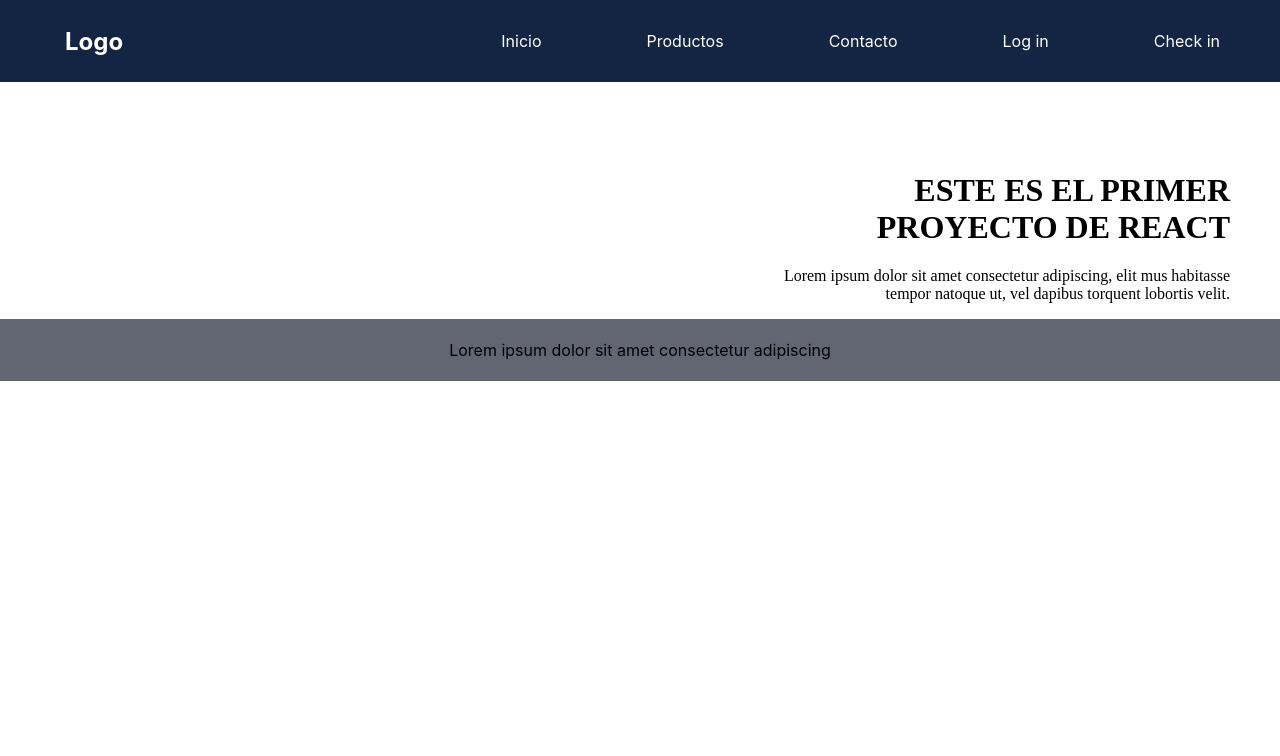
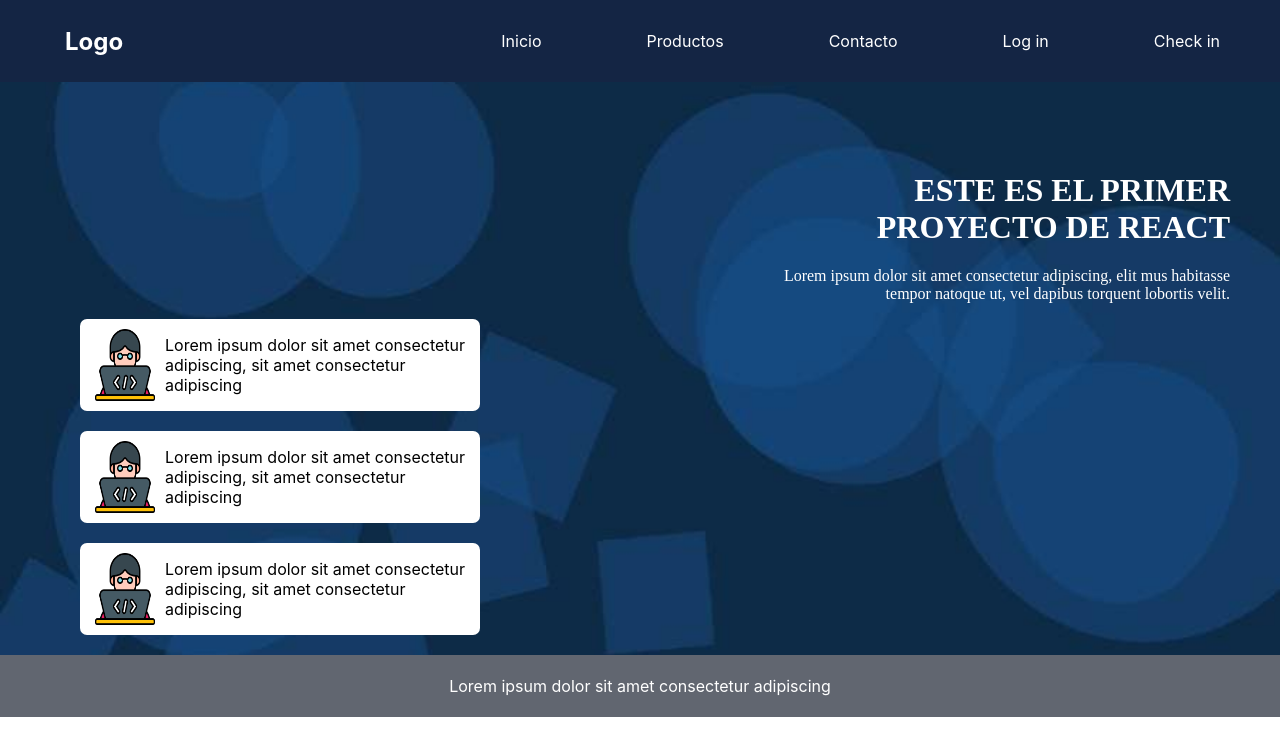
Before and after one commit to MCantillo5/primer-project-react, a React (Create React App) app: page /Home in a window 1280 px wide. Shown: the top 756 px of the page. Built offline with nearby package versions, Linux system fonts and the light colour scheme.

Commit message:
media-actualizacion

```diff
--- a/src/App.css
+++ b/src/App.css
@@ -234,19 +234,20 @@ input{
 /* product */
 
 .content{
-  align-items: center;
   text-align: center;
   display: flex;
+  padding: 30px;
 }
 
 .group-content{
   width: 100%;
-  margin: 0 auto;
+  border: 1px solid #ccc;
+  margin-left: 20px;
 }
 
 
 .product-img{
-  width: 10%;
+  width: 100px;
   margin-top: 100px;
 }
 
@@ -256,4 +257,13 @@ footer{
   padding: 5px;
   text-align: center;
   background-color: #616670;
+  color: white;
 }
+
+.content-home{
+  /* background-image: url(/public/img/fondo.jpg);
+  background-repeat: no-repeat;
+  background-size: 100% 100%; */
+
+  color: white;
+}
--- a/src/components/home.js
+++ b/src/components/home.js
@@ -1,16 +1,36 @@
-import React from "react";
+import React from 'react';
 
+const Home = () => {
+	return (
 
+			<div className="content-home">
+			<header className="header">
+				<div className="title">
+					<h1>
+						ESTE ES EL PRIMER <br></br>PROYECTO DE REACT
+					</h1>
+					<p>
+						Lorem ipsum dolor sit amet consectetur adipiscing, elit mus
+						habitasse <br /> tempor natoque ut, vel dapibus torquent lobortis
+						velit.
+					</p>
+				</div>
+			</header>
+      <section className="group-chart">
+        <img src='img/icon.png' className="icons" alt="img"></img>
+        <p>Lorem ipsum dolor sit amet consectetur adipiscing, sit amet consectetur adipiscing</p>
+      </section>
+      <section className="group-chart">
+        <img src='img/icon.png' className="icons" alt="img"></img>
+        <p>Lorem ipsum dolor sit amet consectetur adipiscing, sit amet consectetur adipiscing</p>
+      </section>
+      <section className="group-chart">
+        <img src='img/icon.png' className="icons" alt="img"></img>
+        <p>Lorem ipsum dolor sit amet consectetur adipiscing, sit amet consectetur adipiscing</p>
+      </section>
+      </div>
 
-const Home= () =>{
-  return(
-    <header className="header">
-      <div className="title">
-        <h1>ESTE ES EL PRIMER <br></br>PROYECTO DE REACT</h1>
-        <p>Lorem ipsum dolor sit amet consectetur adipiscing,  elit mus habitasse <br/> tempor natoque ut, vel dapibus torquent lobortis velit.</p>
-      </div>
-    </header>
-  )
-}
+	);
+};
 
 export default Home;
--- a/src/index.css
+++ b/src/index.css
@@ -2,6 +2,10 @@
 
 body {
   margin: 0;
+  background-image: url(/public/img/fondo.jpg);
+  background-repeat: no-repeat;
+  background-size: 100% 100%;
+
   font-family: -apple-system, BlinkMacSystemFont, 'Segoe UI', 'Roboto', 'Oxygen',
     'Ubuntu', 'Cantarell', 'Fira Sans', 'Droid Sans', 'Helvetica Neue',
     sans-serif;
```
